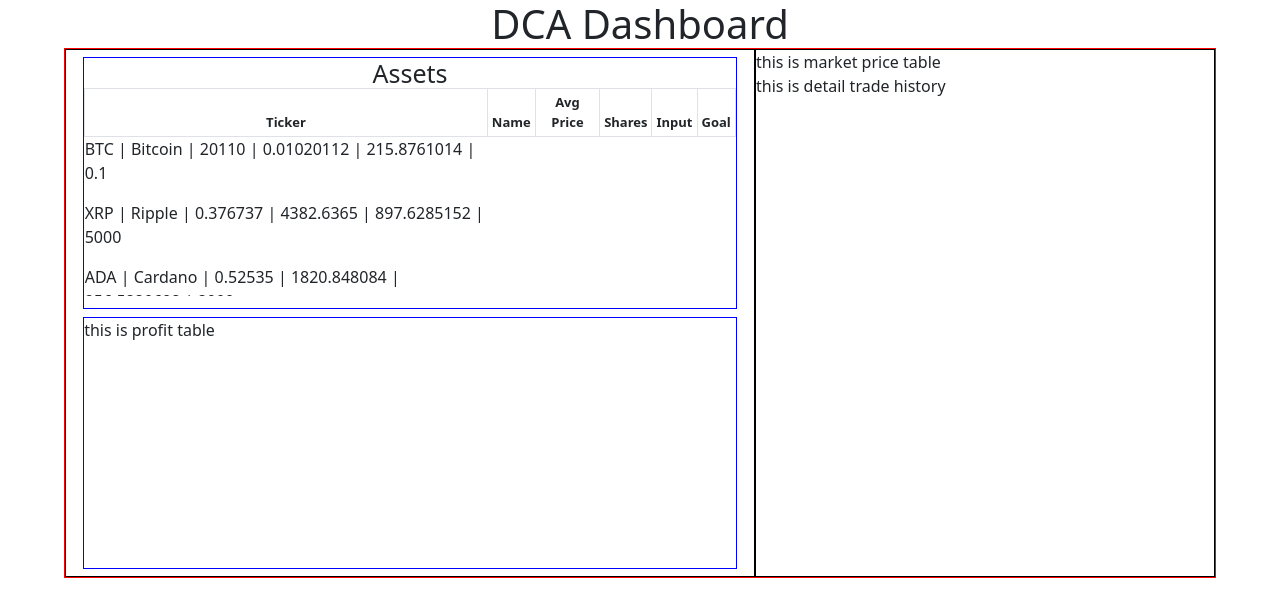
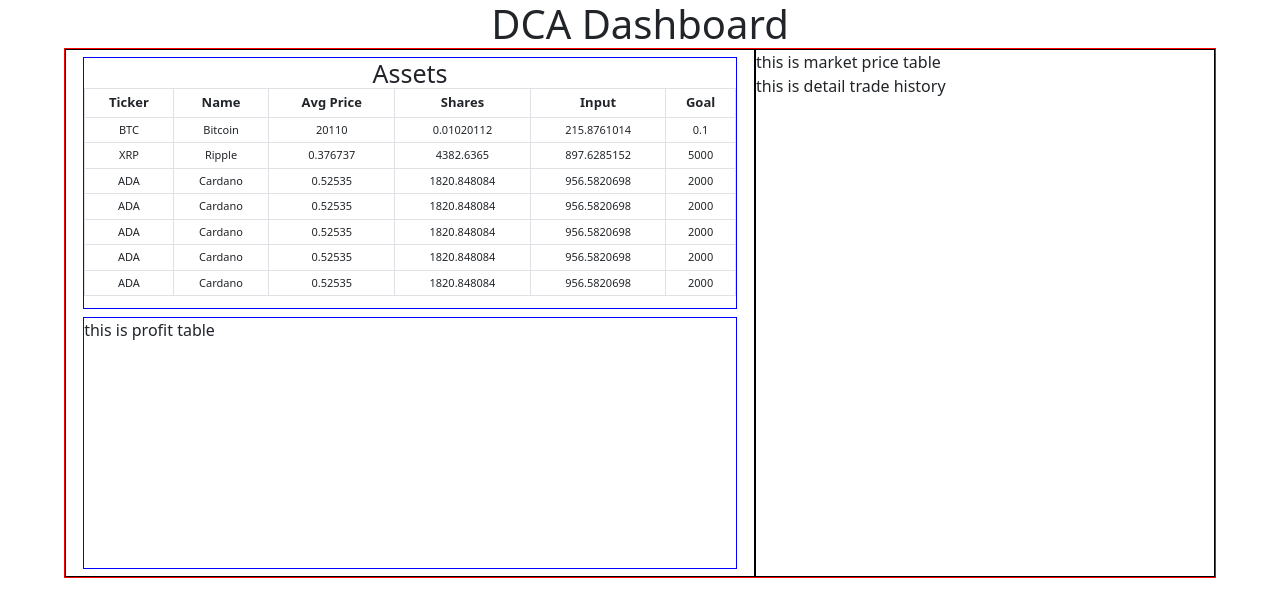
Before and after one commit to j1yang/DCA_Tool, a React (Create React App) app: page / in a window 1280 px wide. Shown: the top 616 px of the page. Built offline with nearby package versions, Linux system fonts and the light colour scheme.

Commit message:
Component: Row display

```diff
--- a/src/components/assetLineItem/assetLineItem.jsx
+++ b/src/components/assetLineItem/assetLineItem.jsx
@@ -1,10 +1,18 @@
 import React from 'react';
+import styles from './assetLineItem.module.css';
 
 const AssetLineItem = ({asset}) => {
   const {id, tickerSymbol, name, averagePrice, shares,input, goal} = asset;
 
   return (
-    <p>{tickerSymbol} | {name} | {averagePrice} | {shares} | {input} | {goal}</p>
+    <tr className={styles.row}>
+      <td className={styles.tickerSymbol}>{tickerSymbol}</td>
+      <td className={styles.name}>{name}</td>
+      <td className={styles.averagePrice}>{averagePrice}</td>
+      <td className={styles.shares}>{shares}</td>
+      <td className={styles.input}>{input}</td>
+      <td className={styles.goal}>{goal}</td>
+    </tr>
   );
 };
 
--- a/src/components/assetLineItem/assetLineItem.module.css
+++ b/src/components/assetLineItem/assetLineItem.module.css
@@ -0,0 +1,5 @@
+.row td{
+  text-align: center;
+  font-size: 11px;
+  cursor: pointer;
+}
```
